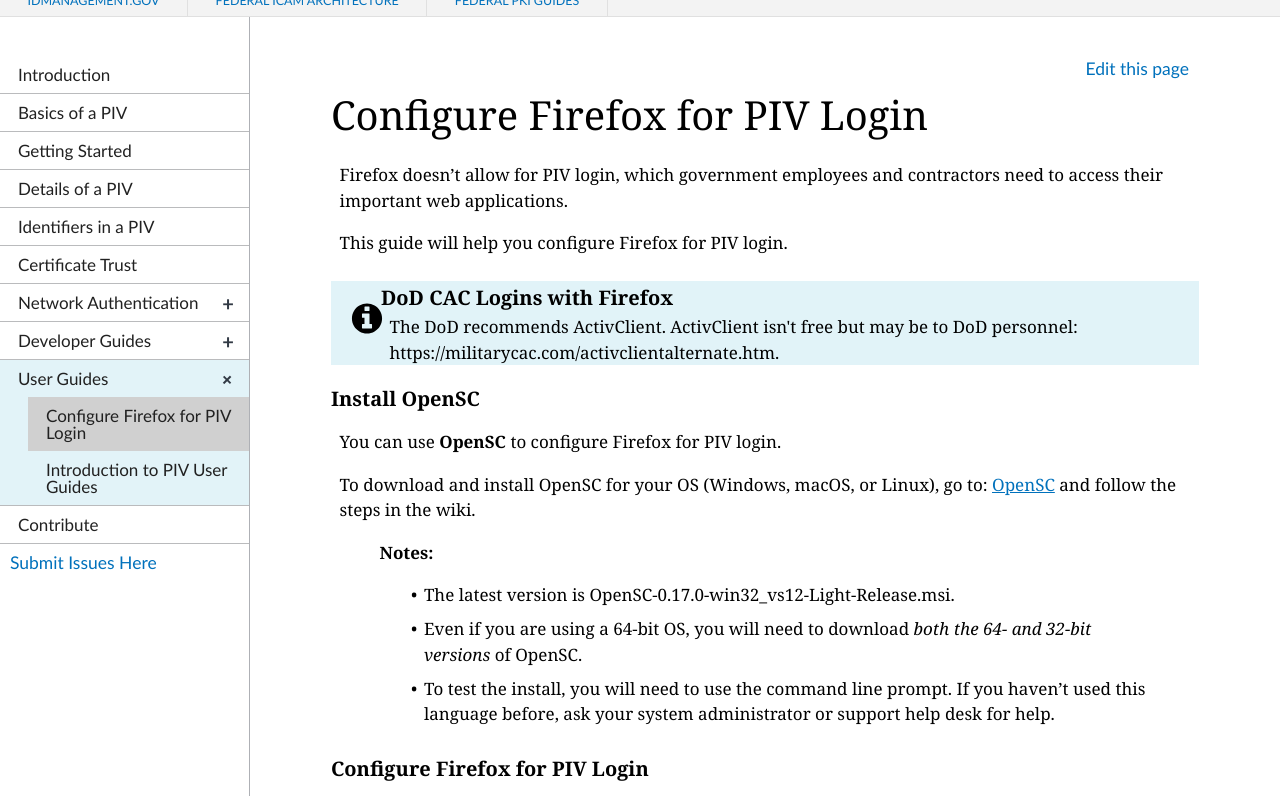
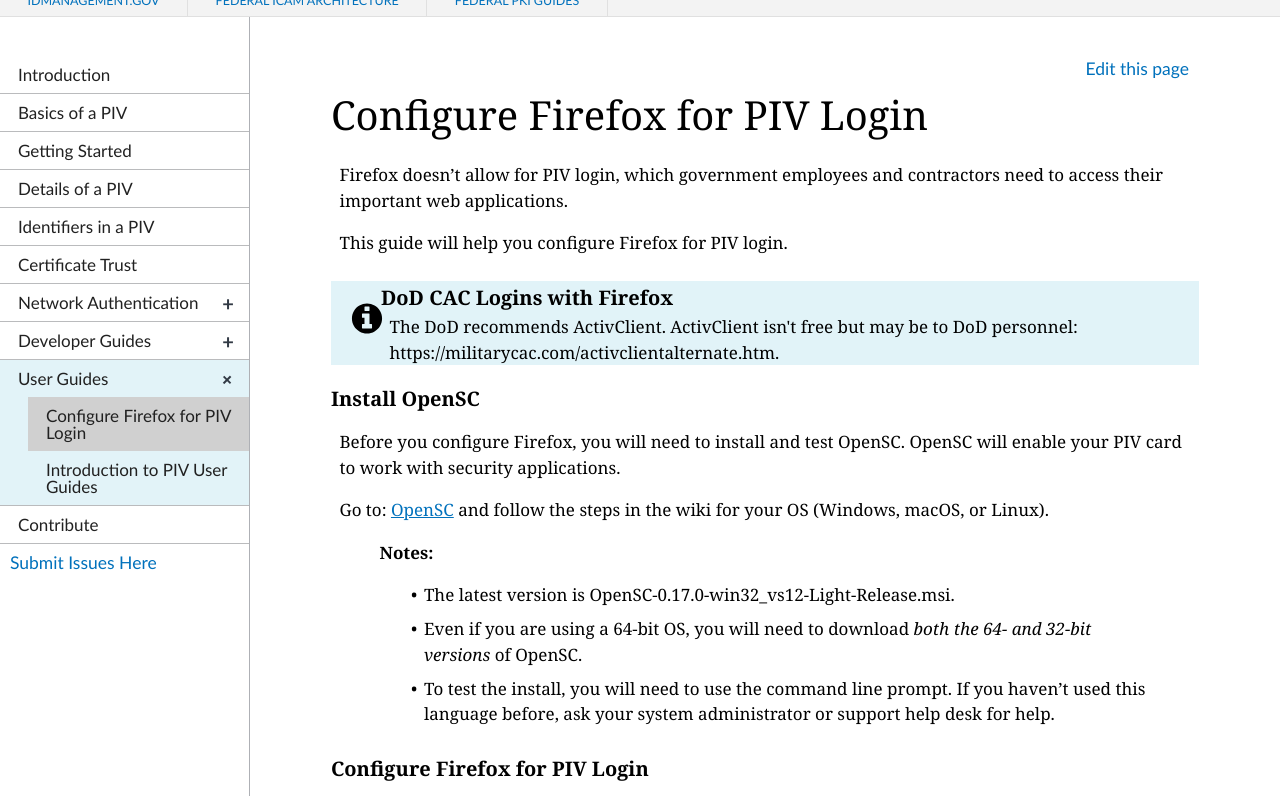
Before and after one commit to GSA/piv-guides, a Jekyll site: the page built from _userconfig/1_firefox.md, in a window 1280 px wide and 900 px high, cut to the strip 104-900 px from the top of the window. Built offline with Jekyll 4.4.1, drawn with Linux system fonts in a browser that asks for light colours; nearby versions of some CDN libraries.

Commit message:
Update 1_firefox.md
Explaining OpenSC accurately but going for plain language (general user).

```diff
--- a/_userconfig/1_firefox.md
+++ b/_userconfig/1_firefox.md
@@ -8,15 +8,15 @@
 <!--Even though this Playbook is under Userconfig, it looks like these procedures are intended for an Admin who is setting up a user's computer? Is this correct? Clarify who the audience is?-->
 Firefox doesn't allow for PIV login, which government employees and contractors need to access their important web applications.
 
-This guide will help you configure Firefox for PIV login. <!--LaChelle prefers short, simple statements (plain language) for Playbooks, so I've shortened the intro, done some word reduction throughout, and tried to add a friendly tone.-->
+This guide will help you configure Firefox for PIV login.
 
 {% include alert-info.html heading="DoD CAC Logins with Firefox" content=" The DoD recommends ActivClient. ActivClient isn't free but may be to DoD personnel: <!--Can we find out whether it is free to them or not? If free to them, they would need permission to load it on their government computers, correct? --> https://militarycac.com/activclientalternate.htm." %} <!--According to the contributing.md (terms and conditions), Playbooks should be "vendor-neutral," so this info may not be acceptable. Who at DoD recommends ActivClient to its personnel? NOTE: This "alert-info" formatting produces a blue bannered, Info box on website. Suggest "info-alert" because this text digresses from procedures and speaks to a DoD audience vs. GSA's broader audience (Federal Government).-->
 
 ### Install OpenSC
 
-You can use **OpenSC** to configure Firefox for PIV login.
+Before you configure Firefox, you will need to install and test OpenSC. OpenSC will enable your PIV card to work with security applications.
 
-To download and install OpenSC for your OS (Windows, macOS, or Linux), go to:  [OpenSC](https://github.com/OpenSC/OpenSC/wiki) and follow the steps in the wiki.
+Go to:  [OpenSC](https://github.com/OpenSC/OpenSC/wiki) and follow the steps in the wiki for your OS (Windows, macOS, or Linux).
 
 > **Notes:**
   * The latest version is OpenSC-0.17.0-win32_vs12-Light-Release.msi.
```
